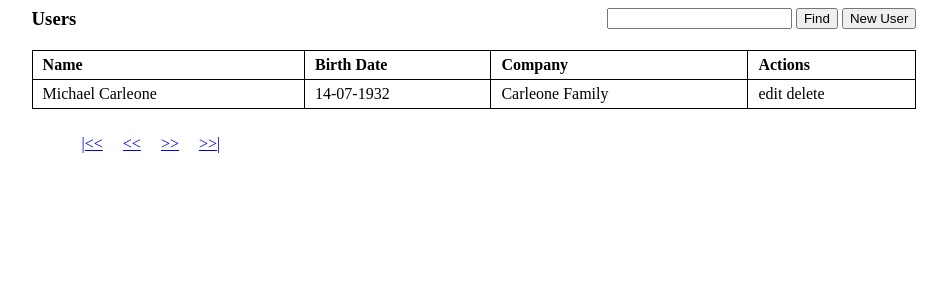
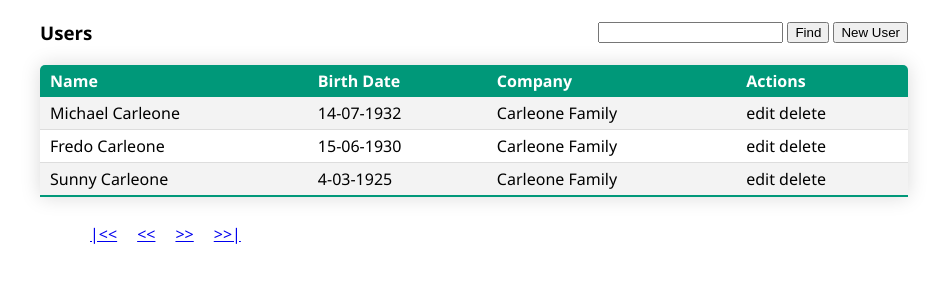
Before and after one commit to ArtsiomMashchonak/UserManagement, a plain HTML site: page UserManagement.Front/index.html in a window 1280 px wide. Shown: the whole page, without its empty margins (166-1113 px from the left). Drawn offline with Linux system fonts and the light colour scheme.

Commit message:
FE: Add table styles

```diff
--- a/UserManagement.Front/index.html
+++ b/UserManagement.Front/index.html
@@ -20,19 +20,35 @@
         </div>
         <div>
             <table class="users-table">
+                <thead>
                     <tr>
                         <th class="name">Name</td>
                         <th class="birth-date">Birth Date</td>
                         <th class="company">Company</td>
                         <th class="company">Actions</td>
                     </tr>
-                <!--Row with sample data-->
+                </thead>
+                <tbody>
+                    <!--Rows with sample data-->
                     <tr>
                         <td>Michael Carleone</td>
                         <td>14-07-1932</td>
                         <td>Carleone Family</td>
                         <td>edit delete</td>
                     </tr>
+                    <tr>
+                        <td>Fredo Carleone</td>
+                        <td>15-06-1930</td>
+                        <td>Carleone Family</td>
+                        <td>edit delete</td>
+                    </tr>
+                    <tr>
+                        <td>Sunny Carleone</td>
+                        <td>4-03-1925</td>
+                        <td>Carleone Family</td>
+                        <td>edit delete</td>
+                    </tr>
+                </tbody>
             </table>
             <div class="paging">
                 <ul>
--- a/UserManagement.Front/styles.css
+++ b/UserManagement.Front/styles.css
@@ -1,10 +1,27 @@
+body {
+    margin: 0;
+    padding: 20px;
+    font-family: 'Segoe UI', Tahoma, Geneva, Verdana, sans-serif;
+}
+
 .users-table {
     width: 100%;
     margin-top: 20px;
+    border-radius: 5px 5px 0 0;
+    overflow: hidden;
+    box-shadow: 0 0 20px rgba(0, 0, 0, 0.15);
+}
+
+.users-table,
+.users-table th,
+.users-table td {
+    border-collapse: collapse;
 }
 
 .users-table th {
     text-align: left;
+    background-color: #009879;
+    color: #fff;
 }
 
 .users-table th,
@@ -12,11 +29,21 @@
     padding: 5px 0 5px 10px;
 }
 
-.users-table,
-.users-table th,
-.users-table td {
-    border: 1px solid black;
-    border-collapse: collapse;
+.users-table tbody tr {
+    border-bottom: 1px solid #ddd;
+}
+
+.users-table tbody tr:nth-of-type(odd) {
+    background-color: #f3f3f3;
+}
+
+.users-table tbody tr:last-of-type {
+    border-bottom: 2px solid #009879;
+}
+
+.users-table tbody tr.active-row {
+    font-weight: bold;
+    color:#009879;
 }
 
 .center {
```
Lines whose indentation alone changed are shown as unchanged.
